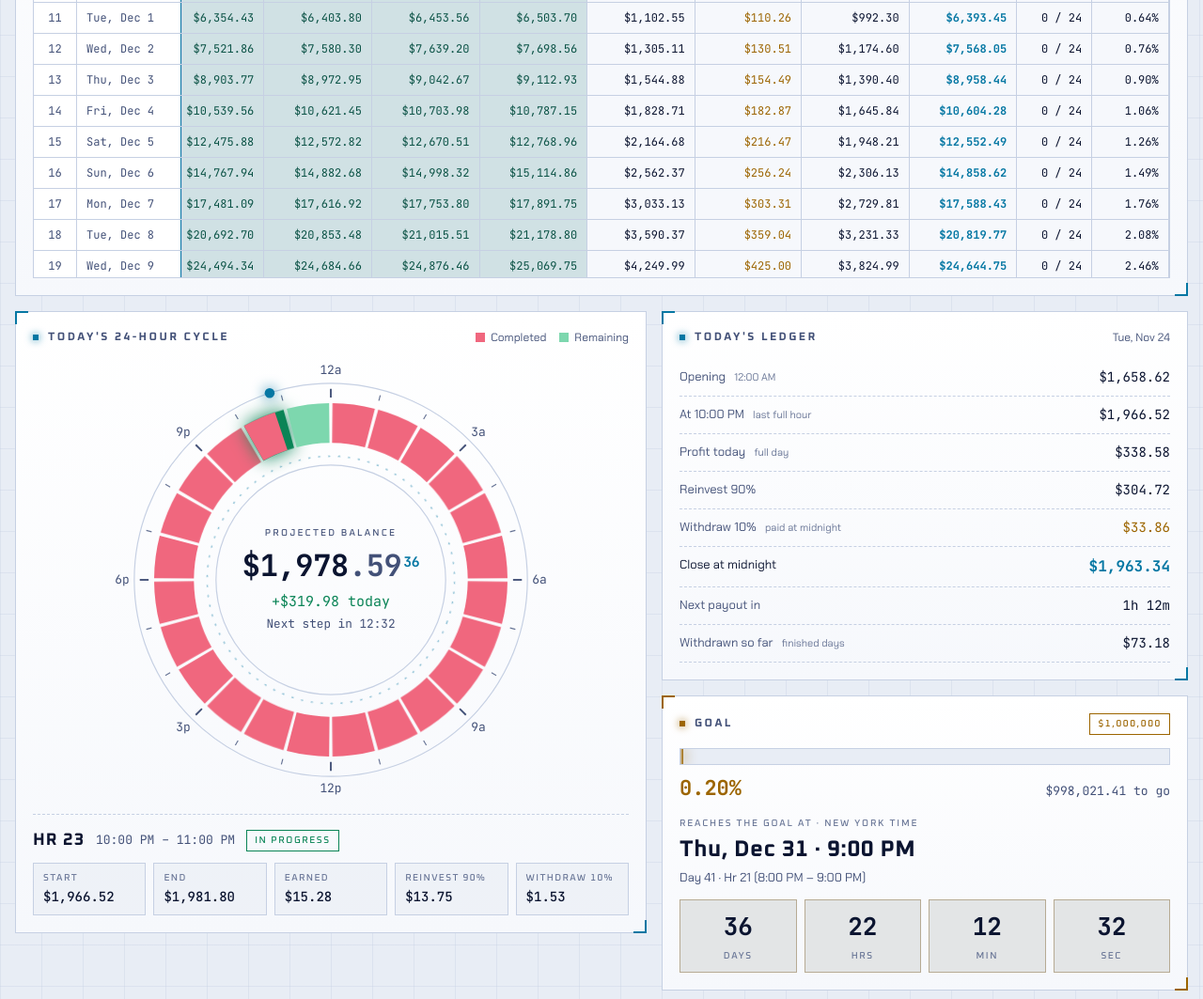
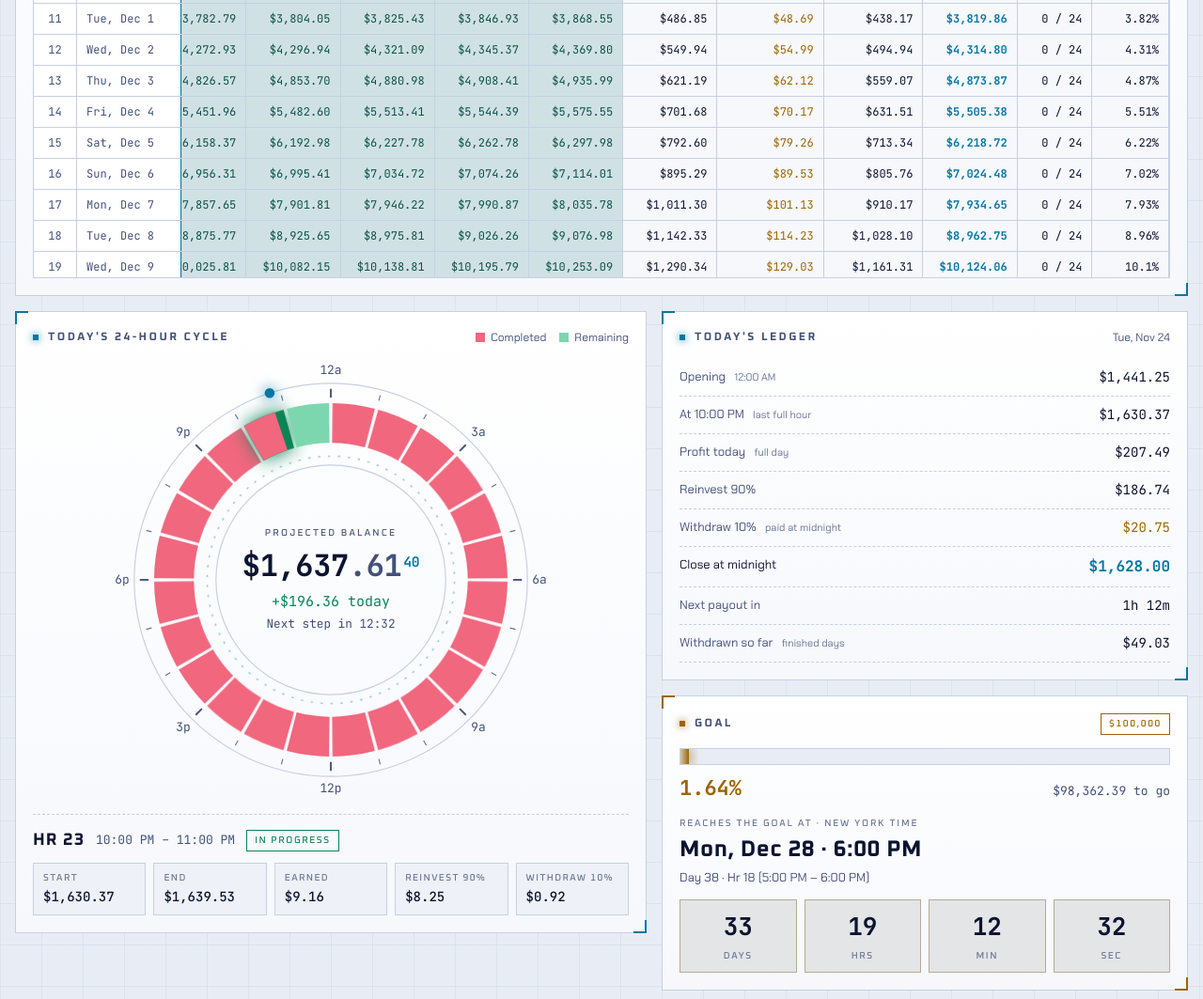
Before and after one commit to rramoliya005/growth-reactor, a plain HTML site: page GrowthReactorLedger100k.html in a window 1280 px wide. Shown: the part 535-1598 px from the top of the page at 94% size. Drawn offline with Linux system fonts and the light colour scheme.

Commit message:
Update GrowthReactorLedger100k.html

```diff
--- a/GrowthReactorLedger100k.html
+++ b/GrowthReactorLedger100k.html
@@ -311,7 +311,7 @@ footer{color:var(--faint);font-size:12px;text-align:center;max-width:70ch;margin
       </svg>
       <div>
         <h1>Growth<span>//</span>Reactor</h1>
-        <p class="sub" id="sub">Projection · $1,000 → $1,000,000 · 0.777% per hour · reinvest 90% / withdraw 10%</p>
+        <p class="sub" id="sub">Projection · $1,000 → $100,000 · 0.562% per hour · reinvest 90% / withdraw 10%</p>
       </div>
     </div>
     <div class="clock" aria-live="off">
@@ -323,9 +323,9 @@ footer{color:var(--faint);font-size:12px;text-align:center;max-width:70ch;margin
 
   <div class="chips">
     <span class="chip state" id="chState" data-phase="live"><span class="dot pulse" aria-hidden="true"></span><span id="chStateTx">Compounding</span></span>
-    <span class="chip"><em>Day</em><b id="chDay">01 / 41</b></span>
+    <span class="chip"><em>Day</em><b id="chDay">01 / 38</b></span>
     <span class="chip"><em>Hour</em><b id="chHr">16 / 24</b></span>
-    <span class="chip"><em>Rate</em><b id="chRate">0.777%/hr · 20.41%/day</b></span>
+    <span class="chip"><em>Rate</em><b id="chRate">0.562%/hr · 14.40%/day</b></span>
     <a class="chip link" href="#reactor"><em>Jump to</em><b>Live dial ↓</b></a>
     <div class="seg-toggle mode" role="group" aria-label="Display mode">
       <button type="button" id="mDay" aria-pressed="false"><svg viewBox="0 0 16 16" aria-hidden="true"><circle cx="8" cy="8" r="3"/><path d="M8 1.2v1.9M8 12.9v1.9M1.2 8h1.9M12.9 8h1.9M3.2 3.2l1.3 1.3M11.5 11.5l1.3 1.3M3.2 12.8l1.3-1.3M11.5 4.5l1.3-1.3"/></svg>Day</button>
@@ -398,26 +398,26 @@ footer{color:var(--faint);font-size:12px;text-align:center;max-width:70ch;margin
         <dl>
           <dt>Opening <small>12:00 AM</small></dt><dd id="lgOpen">$1,000.00</dd>
           <dt id="lgStepLabel">At 3:00 PM <small>last full hour</small></dt><dd id="lgStep">$2,175.40</dd>
-          <dt>Profit today <small>full day</small></dt><dd id="lgProfit">$204.13</dd>
-          <dt id="lgReLabel">Reinvest 90%</dt><dd id="lgRe">$183.72</dd>
-          <dt id="lgWdLabel">Withdraw 10% <small>paid at midnight</small></dt><dd class="wd" id="lgWd">$20.41</dd>
-          <dt class="em">Close at midnight</dt><dd class="em" id="lgClose">$1,183.72</dd>
+          <dt>Profit today <small>full day</small></dt><dd id="lgProfit">$143.97</dd>
+          <dt id="lgReLabel">Reinvest 90%</dt><dd id="lgRe">$129.57</dd>
+          <dt id="lgWdLabel">Withdraw 10% <small>paid at midnight</small></dt><dd class="wd" id="lgWd">$14.40</dd>
+          <dt class="em">Close at midnight</dt><dd class="em" id="lgClose">$1,129.57</dd>
           <dt>Next payout in</dt><dd id="lgNext">9h 00m</dd>
           <dt>Withdrawn so far <small>finished days</small></dt><dd id="lgTotal">$0.00</dd>
         </dl>
       </div>
 
       <div class="panel goal">
-        <div class="ph"><h2>Goal</h2><span class="pill gold" id="goalTarget">$1,000,000</span></div>
+        <div class="ph"><h2>Goal</h2><span class="pill gold" id="goalTarget">$100,000</span></div>
         <div class="gauge" role="progressbar" aria-label="Progress to goal" aria-valuemin="0" aria-valuemax="100" id="gauge"><div class="gauge-fill" id="gaugeFill"></div></div>
-        <div class="gauge-row"><span class="pct" id="goalPct">0.10%</span><span class="togo" id="goalTo">$999,000.00 to go</span></div>
+        <div class="gauge-row"><span class="pct" id="goalPct">1.00%</span><span class="togo" id="goalTo">$99,000.00 to go</span></div>
         <div class="eta">
-          <span class="lbl" id="goalEtaK">Reaches the goal at · New York time</span>
-          <span class="eta-v" id="goalEta">Thu, Dec 31 · 9:00 PM</span>
-          <span class="dimtext" id="goalWhich">Day 41 · Hr 21</span>
+          <span class="lbl" id="goalEtaK">Reached at · New York time</span>
+          <span class="eta-v" id="goalEta">Mon, Dec 28 · 6:00 PM</span>
+          <span class="dimtext" id="goalWhich">Day 38 · Hr 18</span>
         </div>
         <div class="countdown" id="countdown">
-          <div><b id="cdD">40</b><span>days</span></div>
+          <div><b id="cdD">37</b><span>days</span></div>
           <div><b id="cdH">07</b><span>hrs</span></div>
           <div><b id="cdM">00</b><span>min</span></div>
           <div><b id="cdS">00</b><span>sec</span></div>
@@ -472,8 +472,8 @@ footer{color:var(--faint);font-size:12px;text-align:center;max-width:70ch;margin
 const $ = (id) => document.getElementById(id);
 const SVGNS = "http://www.w3.org/2000/svg";
 const HOUR = 36e5, DAY = 864e5;
-const DEF = { bal: 1000, rate: 0.777, wd: 10, start: "2026-11-21", end: "2027-01-01", goal: 1000000 };
-const KEY = "growth-reactor-ledger:params:v9";
+const DEF = { bal: 1000, rate: 0.562, wd: 10, start: "2026-11-21", end: "2026-12-29", goal: 100000 };
+const KEY = "growth-reactor-ledger:params:v6";
 
 let P = { ...DEF };
 try {
```
